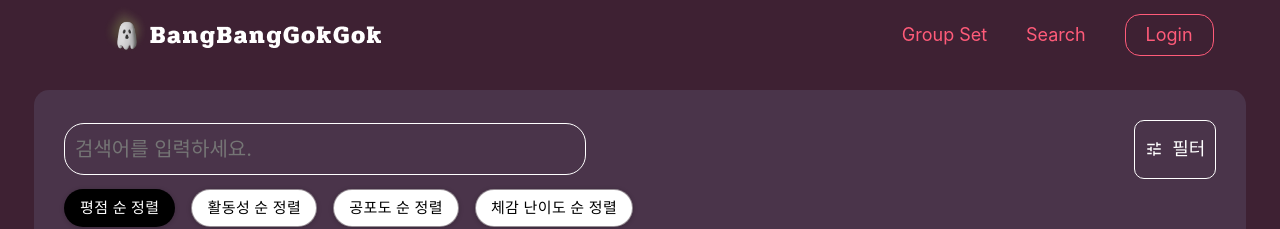
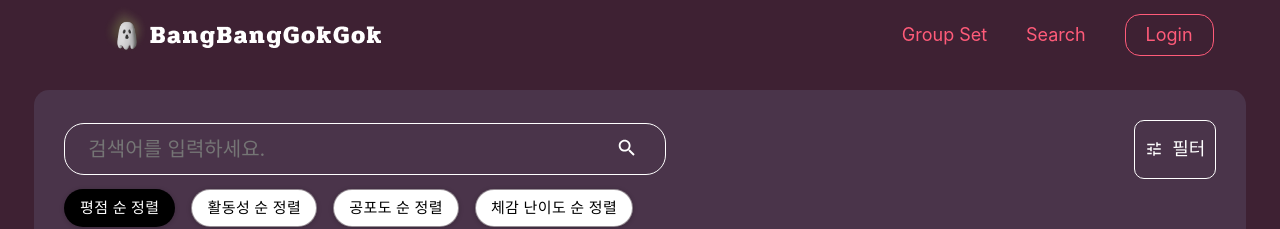
Before and after one commit to predictyson/BangBangGokGok, a React (Vite) app in the folder FrontEnd/: page /search in a window 1280 px wide. Shown: the top 229 px of the page. Built offline with nearby package versions, Linux system fonts and the light colour scheme.

Commit message:
🎨 style: SearchInput 컴포넌트 스타일링

```diff
--- a/FrontEnd/src/components/search/SearchInput.tsx
+++ b/FrontEnd/src/components/search/SearchInput.tsx
@@ -1,7 +1,5 @@
 import React, { useState } from "react";
-import Box from "@mui/material/Box";
-import TextField from "@mui/material/TextField";
-import { styled as mstyled } from "@mui/material/styles";
+import SearchIcon from "@mui/icons-material/Search";
 import styled from "styled-components";
 
 export default function SearchInput() {
@@ -11,17 +9,35 @@ export default function SearchInput() {
     setSearchText(event.target.value);
   };
 
-  console.log(searchText);
+  const handleSubmit = () => {
+    console.log(searchText);
+  };
 
   return (
     <Container>
-      <Input onChange={handleChange} placeholder="검색어를 입력하세요." />
+      <InputContainer>
+        <Input onChange={handleChange} placeholder="검색어를 입력하세요." />
+      </InputContainer>
+      <SearchButton onClick={handleSubmit}>
+        <SearchIcon fontSize="large" color="warning" />
+      </SearchButton>
     </Container>
   );
 }
 
 const Container = styled.div`
-  width: 50rem;
+  display: flex;
+  flex-direction: row;
+  justify-content: space-evenly;
+  align-items: center;
+  width: 60rem;
+  border-radius: 20px;
+  border: 1px solid white;
+`;
+
+const InputContainer = styled.div`
+  width: 85%;
+  cursor: pointer;
 `;
 
 const Input = styled.input`
@@ -29,11 +45,21 @@ const Input = styled.input`
   height: 5rem;
   padding: 0 1rem;
   font-size: 2rem;
-  border-radius: 20px;
-  border: 1px solid white;
+  border: none;
   background-color: transparent;
   color: white;
   &:focus {
     outline: none;
   }
 `;
+
+const SearchButton = styled.button`
+  width: 5rem;
+  height: 5rem;
+  border: none;
+  background-color: transparent;
+  cursor: pointer;
+  &:focus {
+    outline: none;
+  }
+`;
```
